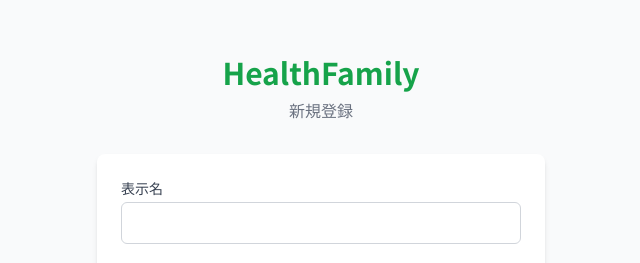
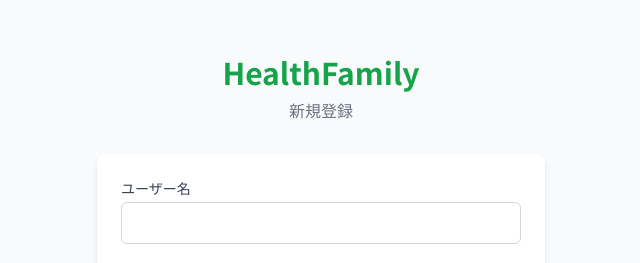
Before and after one commit to norman6464/HealthFamily, a Next.js app: page /signup in a window 1280 px wide. Shown: the part 111-374 px from the top of the page, without its empty margins (319-959 px from the left). Built offline with nearby package versions, Linux system fonts and the light colour scheme.

Commit message:
fix: メール送信元を本番ドメインに変更・サインアップラベル修正 (#85)
- メール送信元をonboarding@resend.devからnoreply@takushinblog.comに変更
- サインアップページの「表示名」を「ユーザー名」に変更
- .gitignoreに.vercelを追加

```diff
--- a/src/app/signup/page.tsx
+++ b/src/app/signup/page.tsx
@@ -56,7 +56,7 @@
 
           <div>
             <label htmlFor="displayName" className="block text-sm font-medium text-gray-700 mb-1">
-              表示名
+              ユーザー名
             </label>
             <input
               id="displayName"
--- a/src/lib/email.ts
+++ b/src/lib/email.ts
@@ -2,7 +2,7 @@
 
 const resend = new Resend(process.env.RESEND_API_KEY);
 
-const FROM_EMAIL = 'HealthFamily <onboarding@resend.dev>';
+const FROM_EMAIL = 'HealthFamily <noreply@takushinblog.com>';
 
 export interface SendEmailOptions {
   to: string;
```
Also changed, not shown: 1 other file (tests, documents, lock files or other folders).
